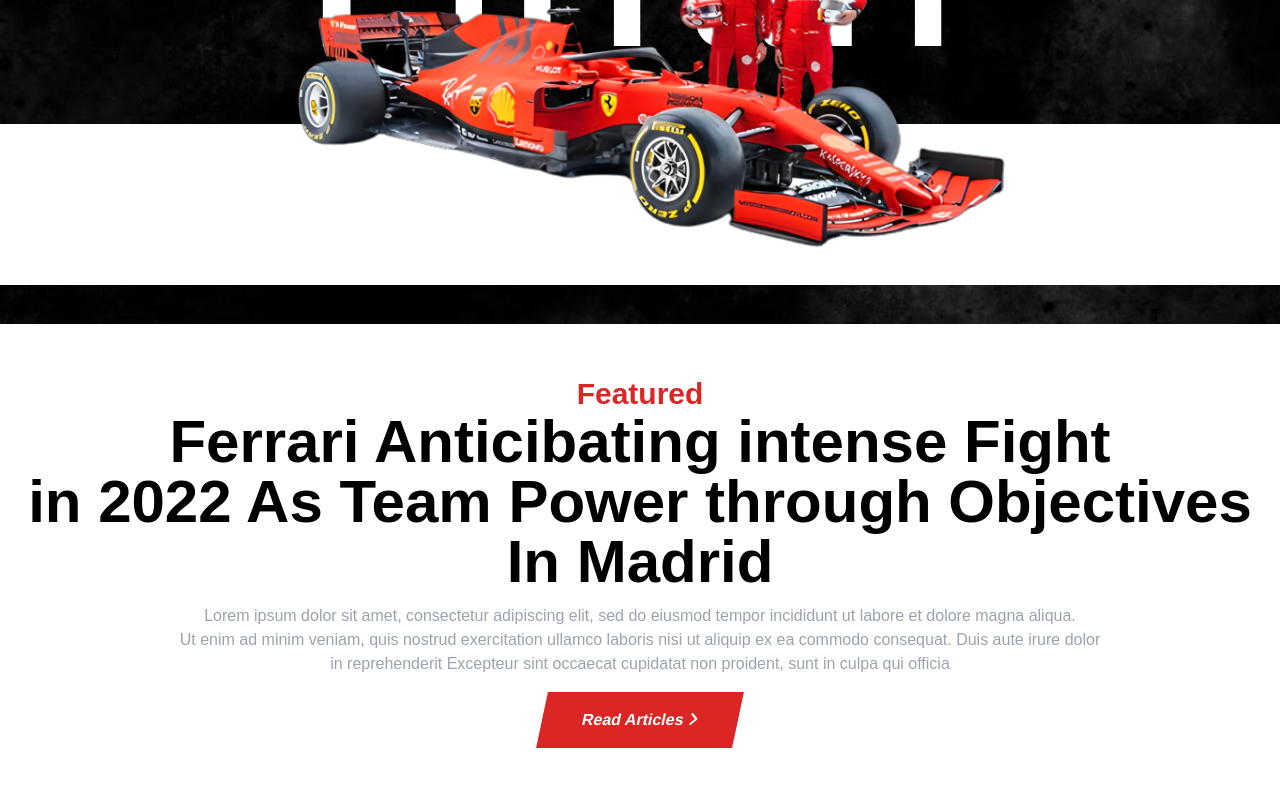
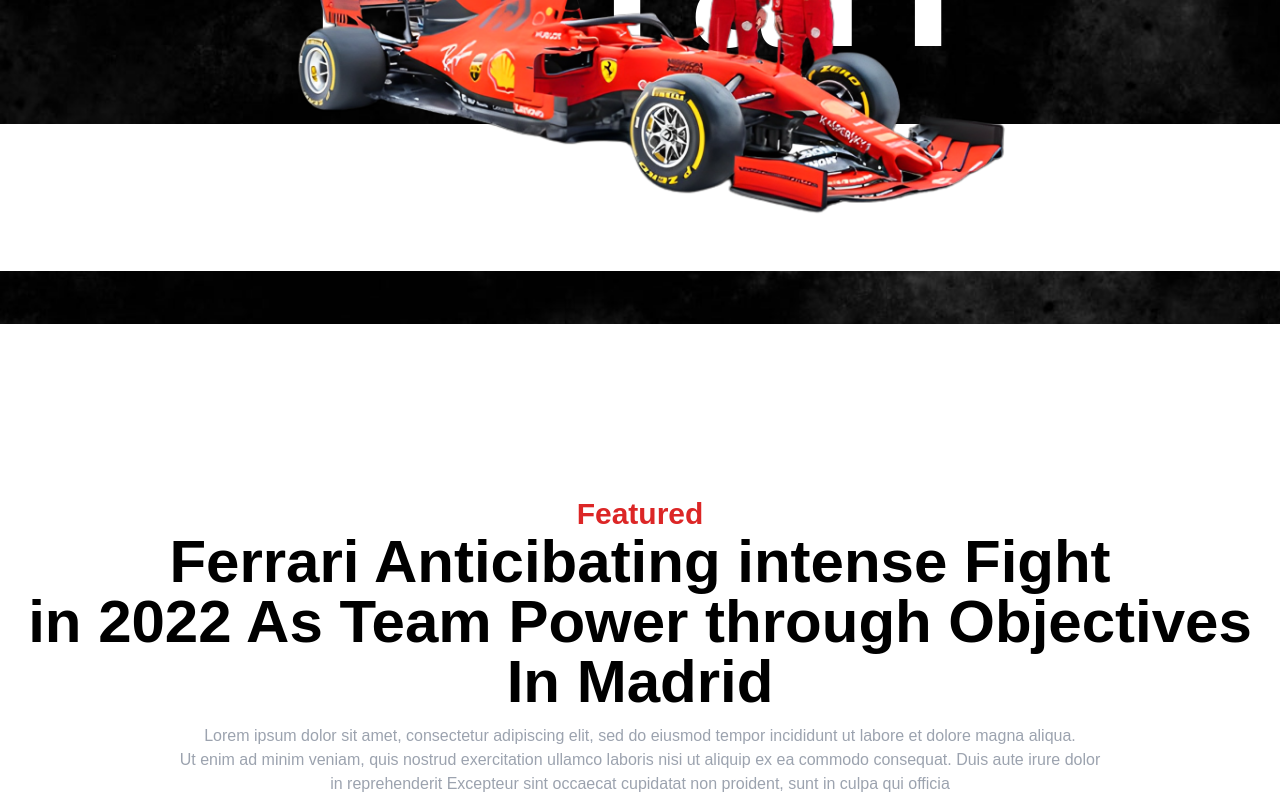
Before and after one commit to Shady-Mahmoud9/ferrari, a React (Create React App) app: page / in a window 1280 px wide. Shown: the part 320-1118 px from the top of the page. Built offline with nearby package versions, Linux system fonts and the light colour scheme; a web font is replaced by a local one.

Commit message:
last 15/1/2024

```diff
--- a/src/components/First.jsx
+++ b/src/components/First.jsx
@@ -22,10 +22,10 @@
     <div  className='w-full overflow-x-hidden  overflow-y-hidden flex flex-col items-center  md:h-[600px]' style={{ background: `url(${bg})`, backgroundRepeat: 'no-repeat', backgroundSize: 'cover'}}>
       <h1 data-aos="zoom-in" data-aos-duration="2000" className='text-white text-4xl md:text-5xl lg:text-9xl text-center font-semibold pt-10 md:pt-20 '>Scudera </h1>
       <h1 data-aos="zoom-in" data-aos-duration="2000" className='text-white  text-center  font-semibold mt-0 lg:-mt-24 md:-mt-12 ' style={{ fontSize: 'clamp(70px, 15vw, 350px)' , letterSpacing:'15px' }}>Firrari</h1>
-      <div  className='w-full lg:p-5 p-10 bg-none lg:bg-white flex items-center justify-center'><img data-aos="zoom-in" data-aos-duration="2000" src={ferrarimen} className= 'mt-0 md:-mt-16 lg:-mt-64  w-[750px] ' alt="" />
+      <div  className='w-full lg:-p-0 p-10 bg-none lg:bg-white flex items-center justify-center'><img data-aos="zoom-in" data-aos-duration="2000" src={ferrarimen} className= 'mt-0 md:-mt-16 lg:-mt-[310px]  w-[750px] ' alt="" />
       </div>
     </div>
-    <div data-aos="zoom-in" data-aos-duration="2000" className='bg-white mt-10 flex flex-col text-center justify-center items-center p-10 md:p-3'>
+    <div data-aos="zoom-in" data-aos-duration="2000" className='bg-white mt-40 flex flex-col text-center justify-center items-center p-10 md:p-3'>
       <h1 className='text-red-600 text-xl md:text-3xl   font-bold'>Featured</h1>
       <h1 className='text-Black text-2xl md:text-6xl   font-bold'>Ferrari Anticibating intense Fight  <br /> in 2022 As Team Power through Objectives <br /> In Madrid</h1>
       <h1 className='text-gray-400 text-sm md:text-base  mt-10 md:mt-3 '>Lorem ipsum dolor sit amet, consectetur adipiscing elit, sed do eiusmod tempor incididunt ut labore et dolore magna aliqua. <br /> Ut enim ad minim veniam, quis nostrud exercitation ullamco laboris nisi ut aliquip ex ea commodo consequat. Duis aute irure dolor  <br /> in reprehenderit  Excepteur sint occaecat cupidatat non proident, sunt in culpa qui officia</h1>
```
